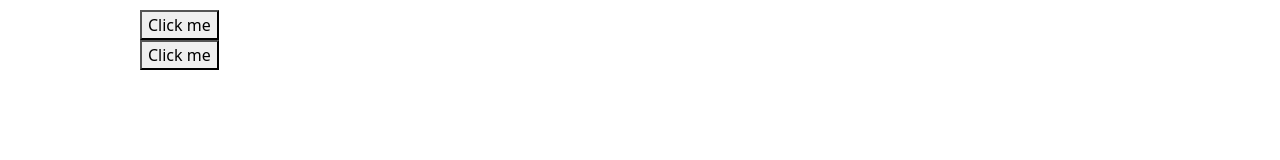
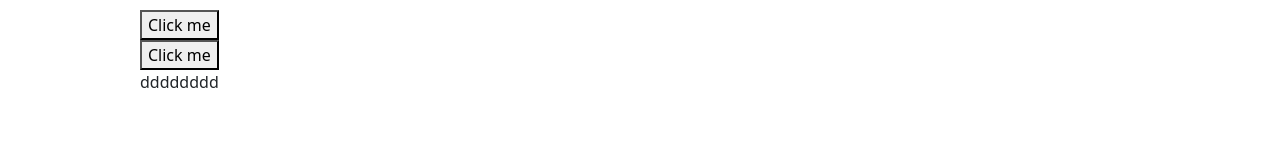
Before and after one commit to EzenYep/yep_pro, a Vue app: page / in a window 1280 px wide. Shown: the part 139-299 px from the top of the page. Built offline with nearby package versions, Linux system fonts and the light colour scheme.

Commit message:
no message

```diff
--- a/src/views/HomeView.vue
+++ b/src/views/HomeView.vue
@@ -7,6 +7,7 @@
             <br>
             <button @click="showText2">Click me</button>
             <p v-if="textVisible2">{{ text2 }}</p>
+            <p>dddddddd</p>
         </div>
     </div>
 </template>
```
